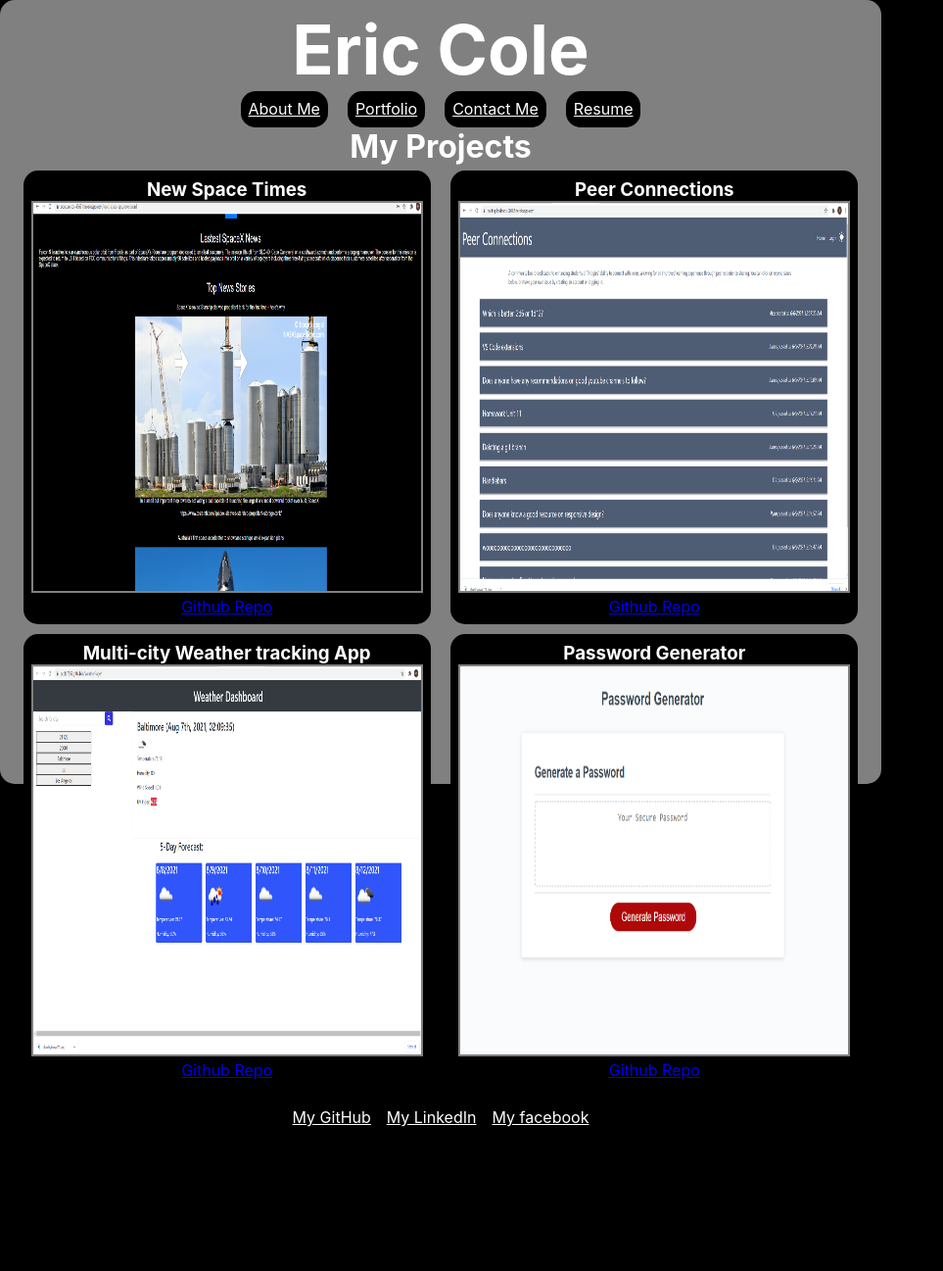
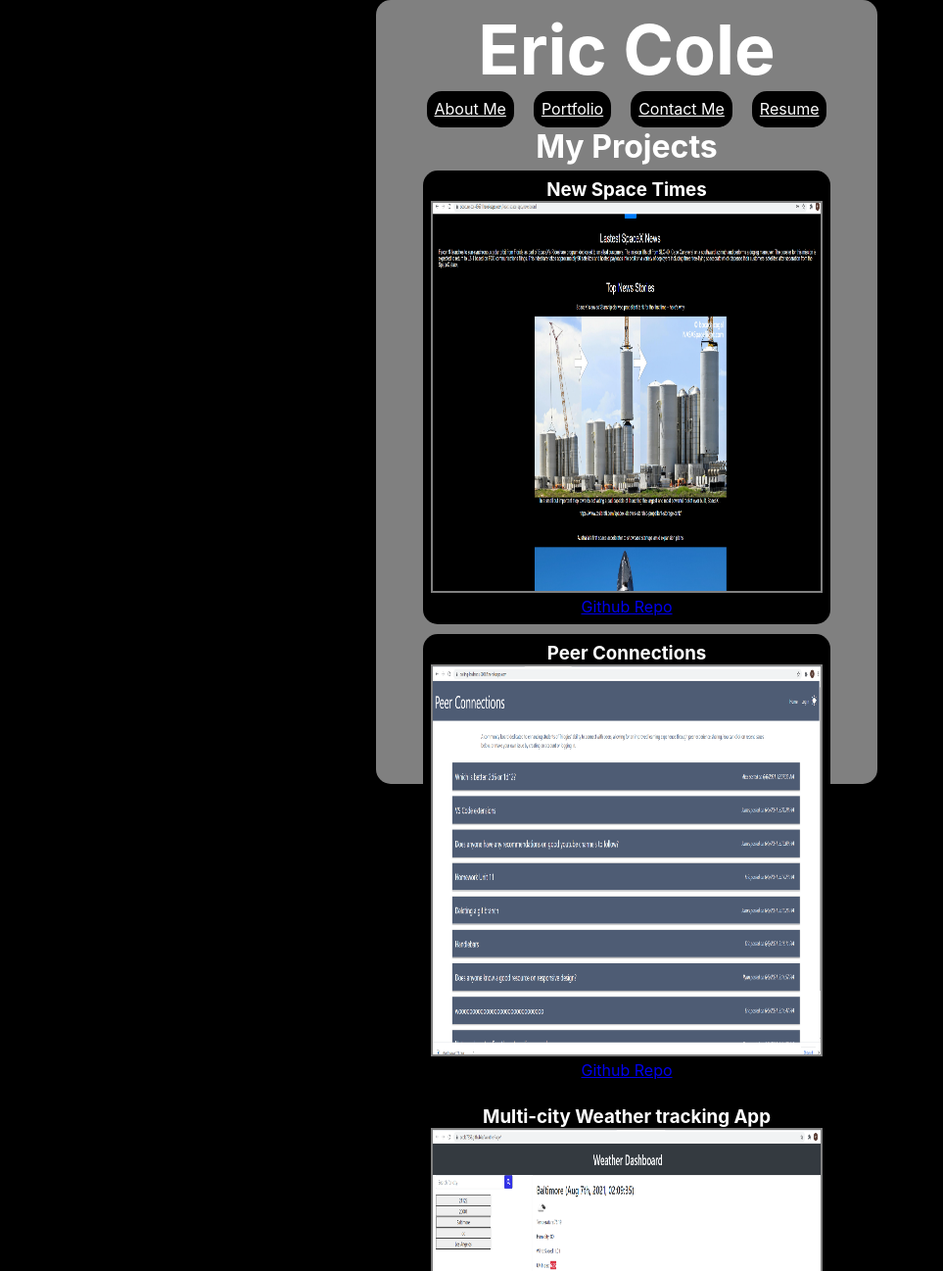
Before and after one commit to Ecole7853/ReactPortfolio, a React (Create React App) app: page /Portfolio in a window 1280 px wide. Shown: the top 1297 px of the page at 98% size, without its empty margins (0-963 px from the left). Before the commit the page ends 1165 px from the top, so only its background shows below. Built offline with nearby package versions, Linux system fonts and the light colour scheme.

Commit message:
centering page

```diff
--- a/src/App.css
+++ b/src/App.css
@@ -8,7 +8,8 @@ html {
     background-color: gray;
     border-radius: 15px;
     padding: 8px;
-    width: 900px;
+    width: 40%;
+    margin: auto;
     height: 100vh;
     /* display:flex; */
     justify-content: center;
@@ -284,7 +285,7 @@ h3{
     justify-content: center;
     color: white;
     margin: 0;
-    padding: 0;
+    padding: 40px;
     box-sizing: border-box;
 }
 
```
